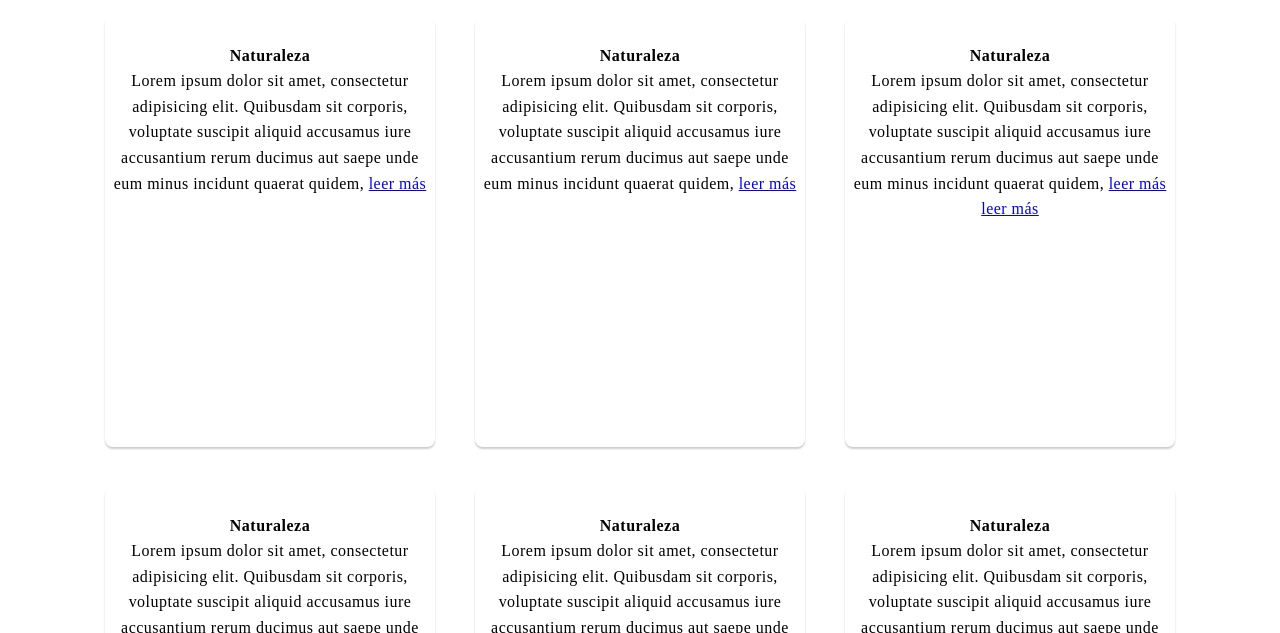
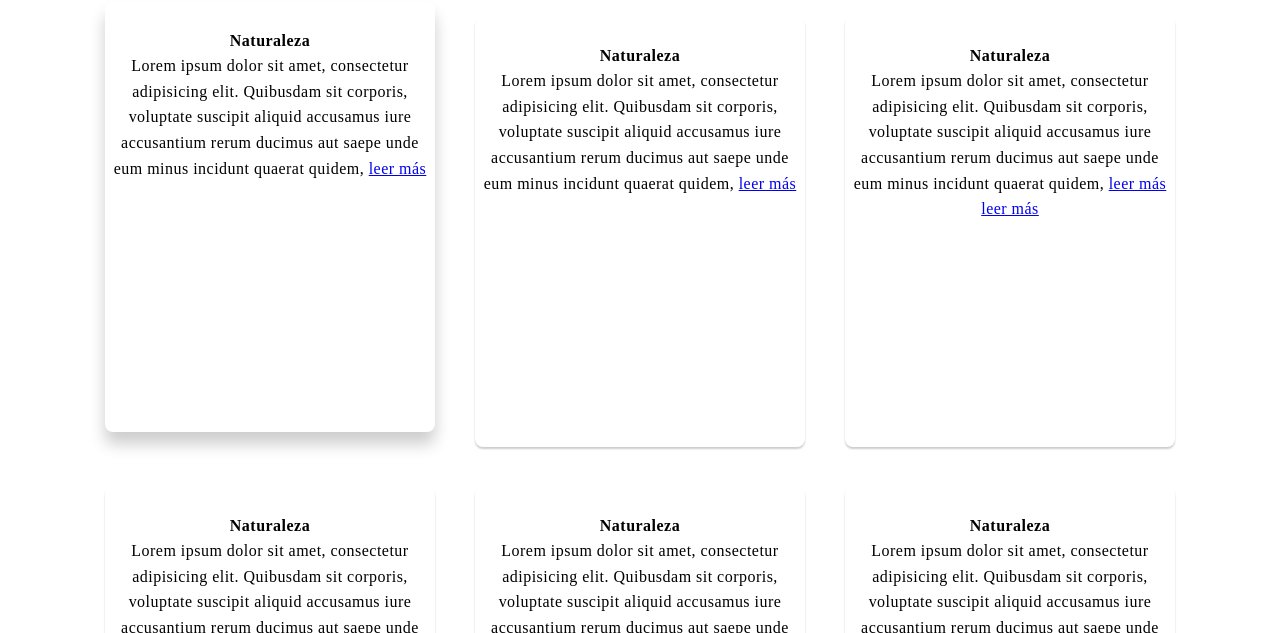
Before and after one commit to genarogg/tarjetas-con-efecto-hover, a plain HTML site: page index.html in a window 1280 px wide. In both pictures the pointer is over the element 270 px from the left and 399 px from the top of the page. Shown: the part 167-800 px from the top of the page. Drawn offline with Linux system fonts and the light colour scheme.

Commit message:
.tarjetasConHover:hover

```diff
--- a/css/style.css
+++ b/css/style.css
@@ -42,3 +42,8 @@ body{
     transition: all 0.25s;
 
 }
+
+.tarjetasConHover:hover{
+    transform:  translateY(-15px);
+    box-shadow: 0 12px 16px rgba(0, 0, 0, 0.2);
+}
```
